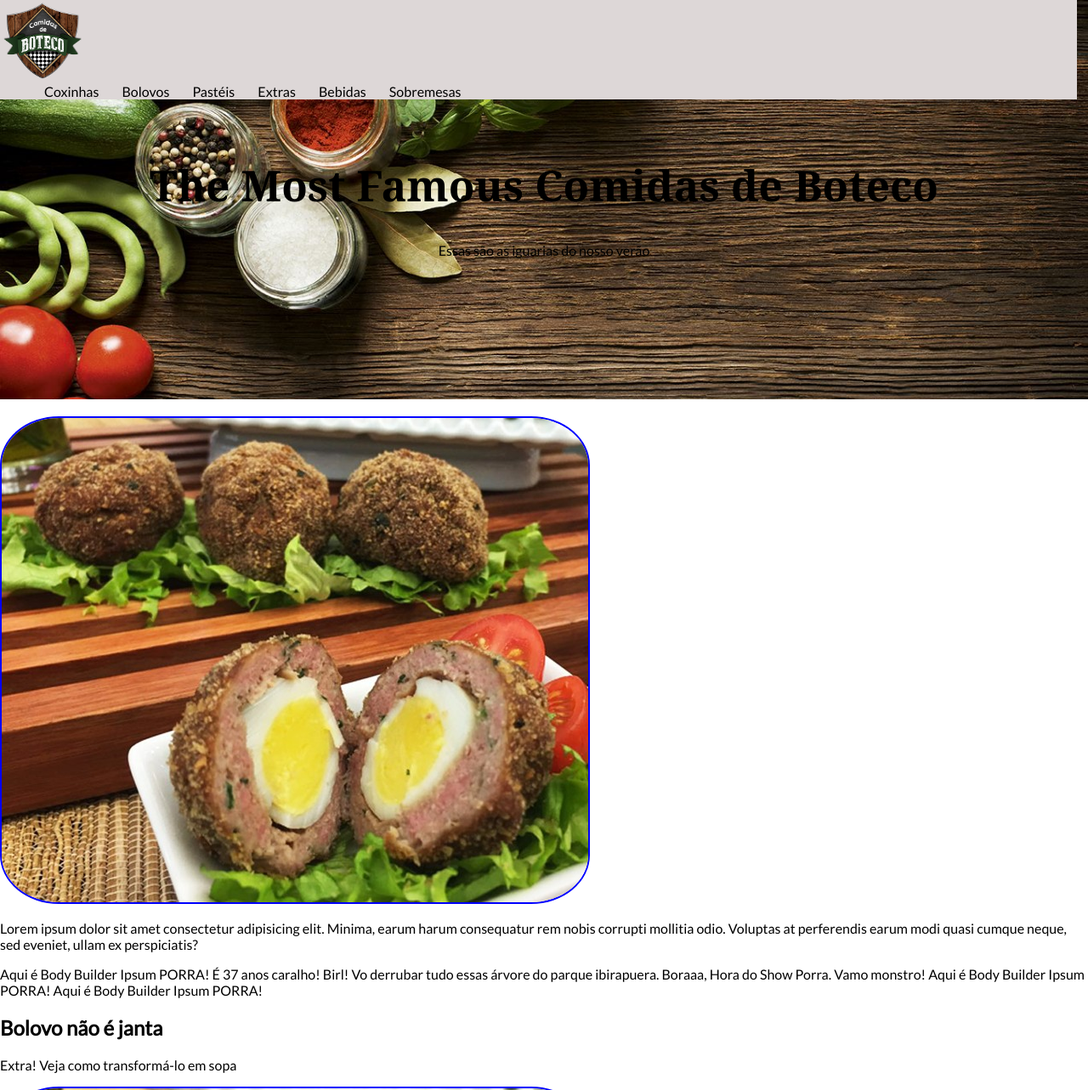
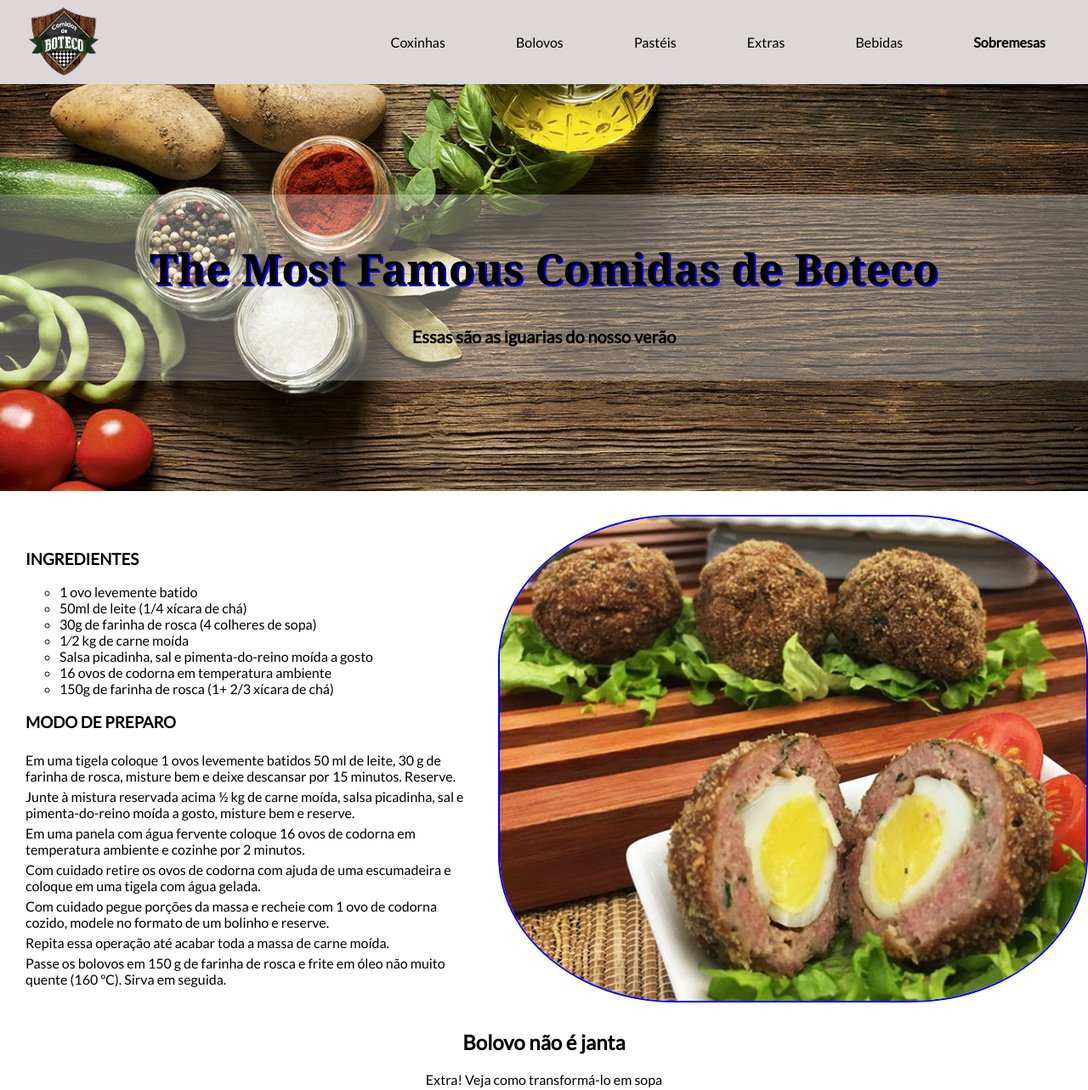
Before and after one commit to WesRaiuga/eh-comida-de-boteco, a plain HTML site: page index.html in a window 1280 px wide. Shown: the top 1283 px of the page at 85% size. Drawn offline with Linux system fonts and the light colour scheme.

Commit message:
Flexbox no projeto

```diff
--- a/assets/css/estilo.css
+++ b/assets/css/estilo.css
@@ -20,37 +20,79 @@ a:hover{
 
 .menu{
     background-color: #ddd7d7;
-    position: fixed;
-    width: 99vw;
+    display: flex;
+    justify-content: space-between;
+    align-items: center;
+    padding: 5px 30px;
 }
 
 .menu li{
     display: inline;
-    padding: 12px;
+    padding: 0 20px 0 60px;
+}
+.menu ul li:last-child{
+    font-weight: bold;
 }
 
 .menu img{
-    width: 100px;
+    width: 90px;
 }
 
 .estilo-imagem{
     border: 2px solid blue;
-    border-radius: 10%;
+    border-radius: 30%;
 }
 
 .banner{
-    padding: 150px 0;
+    padding: 130px 0;
     background-image: url('../images/comida.jpg');
     background-repeat: no-repeat;
     background-size: cover;
-    margin-bottom: 20px;
+}
+#banner-title{
+    padding: 20px 0;
+    background-color: rgba(255, 255, 255, 0.3);
 }
 .banner h1{
     font-family: Georgia, Times, 'Times New Roman', serif;
     font-size: 50px;
     text-align: center;
+    text-shadow: 2px 2px #0000ff;
 }
 .banner p{
+    text-align: center;
+    font-size: 20px;
+    font-weight: bold;
+}
+
+#receita-bolovo{
+    margin-top: 20px;
+}
+
+.container{
+    display: flex;
+    justify-content: space-evenly;
+    align-items: center;
+    flex-direction: row-reverse;
+    flex-wrap: row wrap;
+}
+.sobre-bolovo{
+    margin: 30px;
+}
+.sobre-bolovo ul{
+    list-style: circle;
+}
+.sobre-bolovo p{
+    margin: 0;
+    padding-top: 5px;
+}
+
+.container-flex{
+    display: flex;
+    flex-direction: column;
+    align-items: center;
+}
+.container-flex p, h2 {
     text-align: center;
 }
 
@@ -58,3 +100,12 @@ a:hover{
 footer{
     background-color: #ddd7d7;
 }
+footer > div{
+    display: flex;
+    justify-content: space-around;
+    padding: 20px 50px;
+}
+.lista-footer div > ol > li:first-child{
+    font-weight: bold;
+    margin-bottom: 5px;
+}
--- a/index.html
+++ b/index.html
@@ -32,36 +32,65 @@
     <!-- MAIN -->
     <main>
         <div class="banner">
-            <h1>The Most Famous Comidas de Boteco</h1>
-            <p>Essas são as iguarias do nosso verão</p>
+            <div id="banner-title">
+                <h1>The Most Famous Comidas de Boteco</h1>
+                <p>Essas são as iguarias do nosso verão</p>
+            </div>
         </div>
 
         <section id="receita-bolovo">
-            <img class="estilo-imagem" src="assets/images/bolovo.jpg" alt="Bolovo">
-            <p>Lorem ipsum dolor sit amet consectetur adipisicing elit. Minima, earum harum consequatur rem nobis corrupti mollitia odio. Voluptas at perferendis earum modi quasi cumque neque, sed eveniet, ullam ex perspiciatis?</p>
+            <div class="container">
+                <div>
+                    <img class="estilo-imagem" src="assets/images/bolovo.jpg" alt="Bolovo">
+                </div>
+                <div class="sobre-bolovo">
+                    <h3>INGREDIENTES</h3>
+                    <ul id="ingredientes-bolovo">
+                        <li>1 ovo levemente batido</li>
+                        <li>50ml de leite (1/4 xícara de chá)</li>
+                        <li>30g de farinha de rosca (4 colheres de sopa)</li>
+                        <li>1⁄2	kg de carne moída</li>
+                        <li>Salsa picadinha, sal e pimenta-do-reino moída a gosto</li>
+                        <li>16 ovos de codorna em temperatura ambiente</li>
+                        <li>150g de farinha de rosca (1+ 2/3 xícara de chá)</li>
+                    </ul>
+                    <h3>MODO DE PREPARO</h3>
+                    <p>Em uma tigela coloque 1 ovos levemente batidos 50 ml de leite, 30 g de farinha de rosca, misture bem e deixe descansar por 15 minutos. Reserve.</p>
+                    <p>Junte à mistura reservada acima ½ kg de carne moída, salsa picadinha, sal e pimenta-do-reino moída a gosto, misture bem e reserve.</p>
+                    <p>Em uma panela com água fervente coloque 16 ovos de codorna em temperatura ambiente e cozinhe por 2 minutos.</p>
+                    <p>Com cuidado retire os ovos de codorna com ajuda de uma escumadeira e coloque em uma tigela com água gelada.</p>
+                    <p>Com cuidado pegue porções da massa e recheie com 1 ovo de codorna cozido, modele no formato de um bolinho e reserve.</p>
+                    <p>Repita essa operação até acabar toda a massa de carne moída.</p>
+                    <p>Passe os bolovos em 150 g de farinha de rosca e frite em óleo não muito quente (160 ºC). Sirva em seguida.</p>
+                </div>
+            </div>
+        </section>
+
+        <section id="bolovo">
+            <div class="container-flex">
+                <div>
+                    <h2>Bolovo não é janta</h2>
+                    <p>Extra! <a href="https://google.com" target="_blank">Veja</a> como transformá-lo em sopa</p>
+                </div>
+                <div>
+                    <img class="estilo-imagem" src="assets/images/bolovo.jpg" alt="bolovo">
+                    <aside>
+                        <p>Na vida descobrimos coisas novas</p>
+                    </aside>
+                </div>
+            </div>
         </section>
 
         <section id="coxinha">
             <article>
-                <p>Aqui é Body Builder Ipsum PORRA! É 37 anos caralho! Birl! Vo derrubar tudo essas árvore do parque ibirapuera. Boraaa, Hora do Show Porra. Vamo monstro! Aqui é Body Builder Ipsum PORRA! Aqui é Body Builder Ipsum PORRA!</p>
+                <p>Lorem ipsum dolor sit amet consectetur adipisicing elit. Maiores est exercitationem architecto repudiandae sint voluptas nesciunt laudantium, reiciendis facilis nostrum voluptatum debitis nemo. Illo dolores velit alias quisquam error nostrum!</p>
             </article>
-        </section>
-
-        <section id="bolovo">
-            <div>
-                <h2>Bolovo não é janta</h2>
-                <p>Extra! <a href="https://google.com" target="_blank">Veja</a> como transformá-lo em sopa</p>
-                <img class="estilo-imagem" src="assets/images/bolovo.jpg" alt="bolovo">
-            </div>
-            <aside>
-                <p>Na vida descobrimos coisas novas</p>
-            </aside>
         </section>
     </main>
 
     <footer>
-        <div>
-            <div>
+        <div class="lista-footer">
+            <div class="info">
                 <ol>
                     <li>+ Infos</li>
                     <li>Sobre</li>
```
